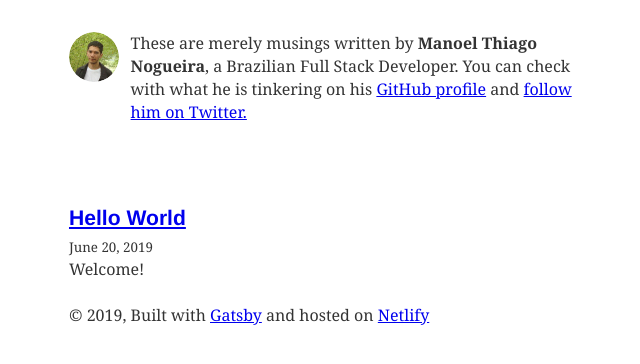
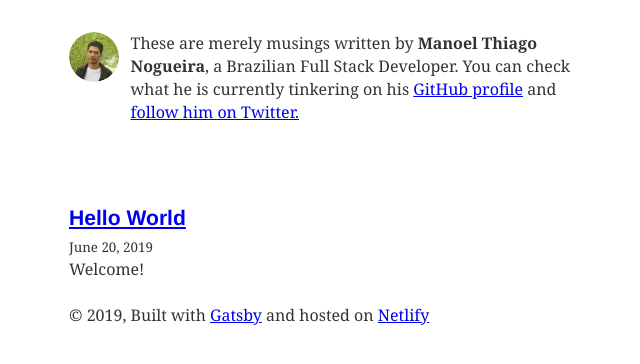
Before and after one commit to ManoelLobo/site, a Gatsby site: page / in a window 1280 px wide. Shown: the part 96-460 px from the top of the page, without its empty margins (310-950 px from the left). Built offline with nearby package versions, Linux system fonts and the light colour scheme; Gatsby itself is replaced by a stand-in of ours; some packages are replaced by stand-ins of ours; what typography-theme-de-young would draw is missing.

Commit message:
Fixed typos
How to basic - writing edition

```diff
--- a/src/components/bio.js
+++ b/src/components/bio.js
@@ -56,8 +56,8 @@ const Bio = () => {
       />
       <p>
         These are merely musings written by <strong>{author}</strong>, a
-        Brazilian Full Stack Developer. You can check with what he is tinkering
-        on his{" "}
+        Brazilian Full Stack Developer. You can check what he is currently
+        tinkering on his{" "}
         <a href={`https://github.com/${social.github}`}>GitHub profile</a> and{" "}
         <a href={`https://twitter.com/${social.twitter}`}>
           follow him on Twitter.
```
